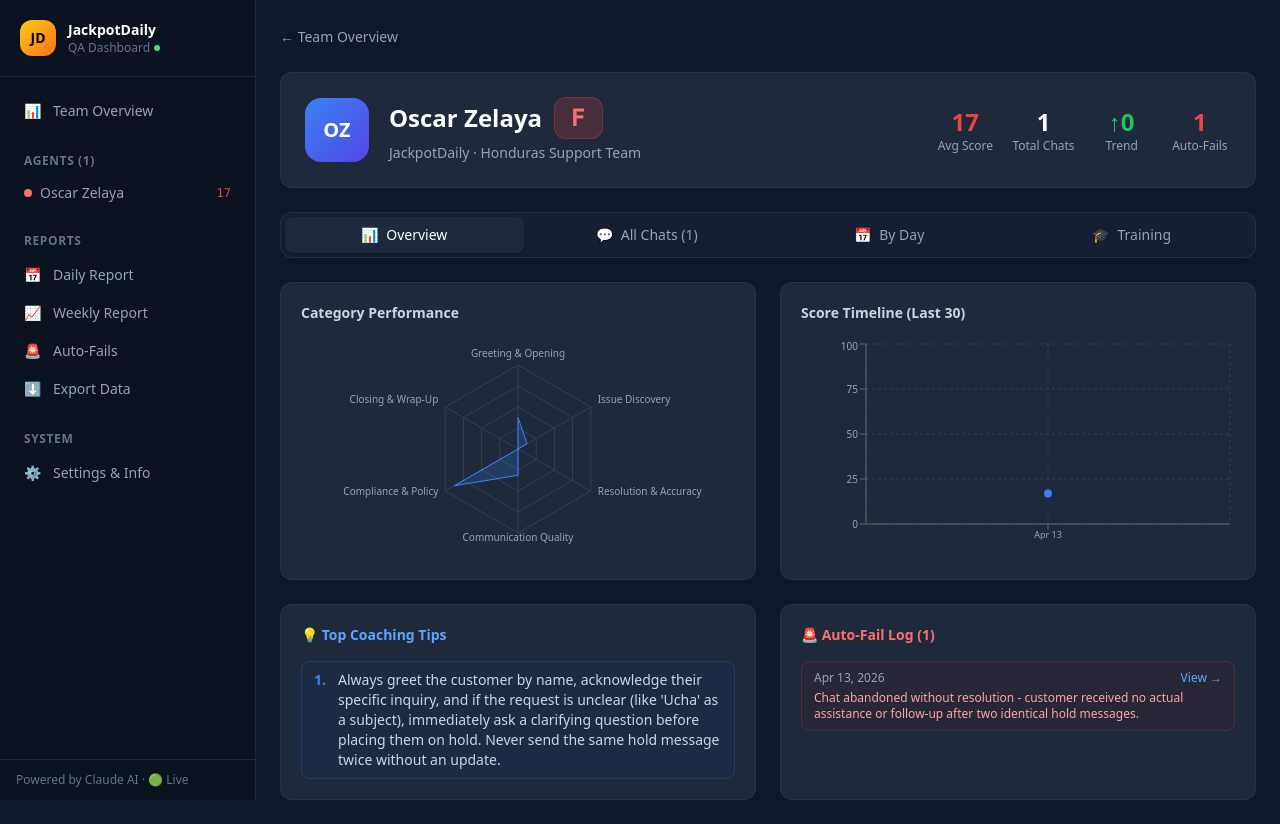
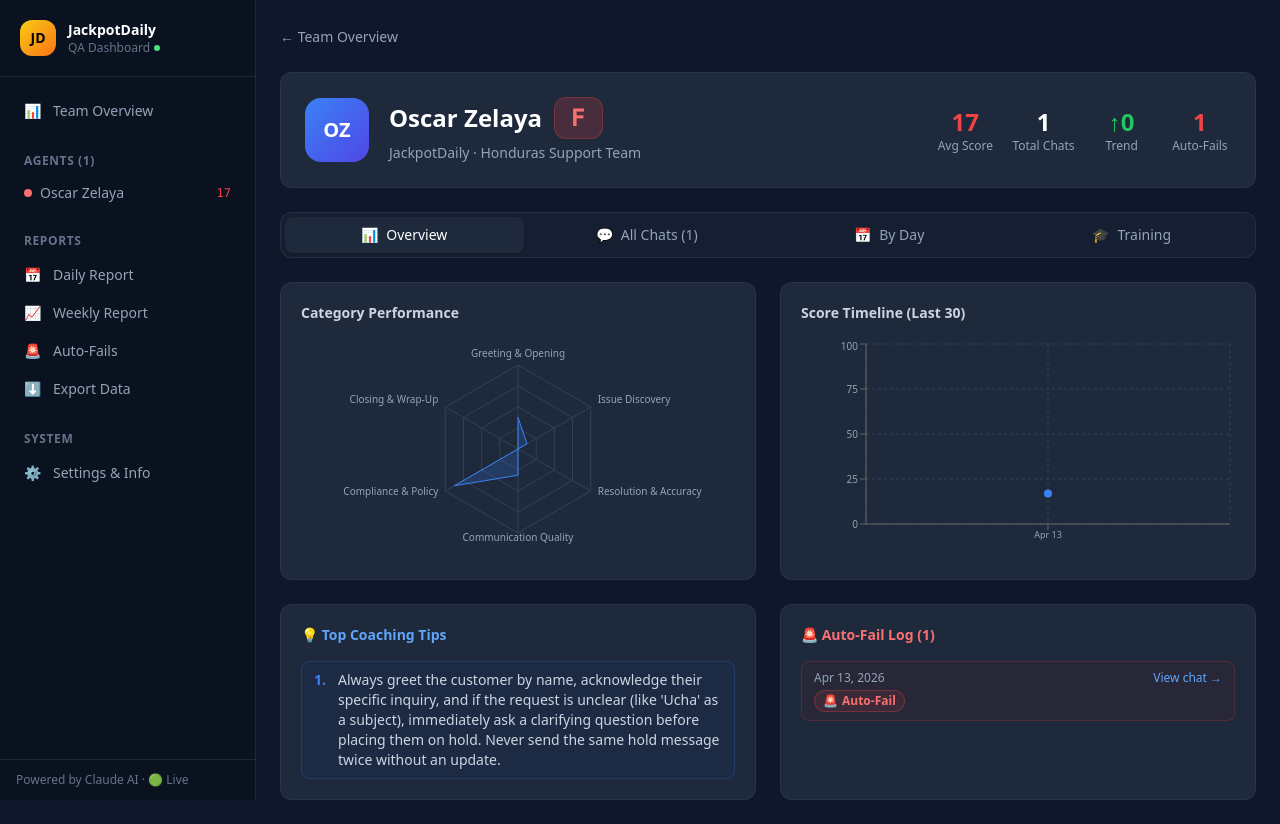
Before and after one commit to AJVGI/QU-Honduras, a Next.js app: page /agent/5806 in a window 1280 px wide. Built offline with nearby package versions, Linux system fonts and the light colour scheme.

Commit message:
feat: deep-linking everywhere — AgentLink, FlagLink, message anchors, scroll-to-message

```diff
--- a/app/agent/[id]/page.tsx
+++ b/app/agent/[id]/page.tsx
@@ -11,6 +11,7 @@ import { getAgent } from '@/lib/dataLoader';
 import { gradeColor, gradeBg, formatDate, formatShortDate } from '@/lib/utils';
 import { CATEGORY_LABELS, CATEGORY_MAX } from '@/lib/types';
 import { GradeBadge } from '@/components/GradeBadge';
+import { FlagLink, ChatJumpLink } from '@/components/FlagLink';
 
 type Tab = 'overview' | 'chats' | 'byday' | 'training';
 
@@ -217,9 +218,16 @@ export default function AgentDetail() {
                     <div key={i} className="bg-red-900/10 border border-red-500/20 rounded-lg px-3 py-2">
                       <div className="flex items-center justify-between mb-1">
                         <span className="text-xs text-slate-400">{formatDate(chat.timestamp)}</span>
-                        <Link href={`/chat/${chat.chat_id}`} className="text-xs text-blue-400 hover:text-blue-300">View →</Link>
+                        <ChatJumpLink chatId={chat.chat_id} label="View chat →" />
                       </div>
-                      <p className="text-xs text-red-300">{chat.auto_fail.reason || 'Auto-fail triggered'}</p>
+                      <div className="flex items-center gap-2 mt-1">
+                        <FlagLink
+                          chatId={chat.chat_id}
+                          type="auto_fail"
+                          reason={chat.auto_fail.reason || 'Auto-fail triggered'}
+                          showLabel
+                        />
+                      </div>
                     </div>
                   ))}
                 </div>
@@ -248,7 +256,7 @@ export default function AgentDetail() {
               <table className="w-full">
                 <thead className="bg-slate-800/50">
                   <tr>
-                    {['Date', 'Chat ID', 'Score', 'Grade', 'Website', 'Auto-Fail', ''].map(h => (
+                    {['Date', 'Chat ID', 'Score', 'Grade', 'Website', 'Flags', ''].map(h => (
                       <th key={h} className="text-left py-3 px-4 text-xs font-semibold text-slate-400 uppercase tracking-wider">{h}</th>
                     ))}
                   </tr>
@@ -261,8 +269,20 @@ export default function AgentDetail() {
                       <td className="py-3 px-4 font-mono font-bold text-sm" style={{ color: gradeColor(chat.grade) }}>{chat.total_score}</td>
                       <td className="py-3 px-4"><GradeBadge grade={chat.grade} /></td>
                       <td className="py-3 px-4 text-xs text-slate-400">{chat.website || '—'}</td>
-                      <td className="py-3 px-4">{chat.auto_fail.triggered ? <span className="text-xs text-red-400">🚨 Yes</span> : <span className="text-xs text-slate-500">—</span>}</td>
-                      <td className="py-3 px-4"><Link href={`/chat/${chat.chat_id}`} className="text-xs text-blue-400 hover:text-blue-300 font-medium">View →</Link></td>
+                      <td className="py-3 px-4">
+                        <div className="flex gap-1 flex-wrap">
+                          {chat.auto_fail.triggered && (
+                            <FlagLink chatId={chat.chat_id} type="auto_fail" reason={chat.auto_fail.reason || undefined} />
+                          )}
+                          {!chat.auto_fail.triggered && chat.grade === 'F' && (
+                            <FlagLink chatId={chat.chat_id} type="poor" reason="Low score" />
+                          )}
+                          {!chat.auto_fail.triggered && (chat.grade === 'D') && (
+                            <FlagLink chatId={chat.chat_id} type="needs_improvement" reason="Needs improvement" />
+                          )}
+                        </div>
+                      </td>
+                      <td className="py-3 px-4"><ChatJumpLink chatId={chat.chat_id} label="View →" /></td>
                     </tr>
                   ))}
                 </tbody>
@@ -313,9 +333,11 @@ export default function AgentDetail() {
                         <span className="text-xs text-slate-500 font-mono">{new Date(chat.timestamp).toLocaleTimeString('en-US', { hour: '2-digit', minute: '2-digit' })}</span>
                         <GradeBadge grade={chat.grade} />
                         <span className="font-mono font-bold text-sm" style={{ color: gradeColor(chat.grade) }}>{chat.total_score}</span>
-                        {chat.auto_fail.triggered && <span className="text-xs text-red-400">🚨</span>}
+                        {chat.auto_fail.triggered && (
+                          <FlagLink chatId={chat.chat_id} type="auto_fail" reason={chat.auto_fail.reason || 'Auto-fail'} />
+                        )}
                         <span className="flex-1 text-xs text-slate-500 truncate">{chat.summary?.substring(0, 80) || '—'}</span>
-                        <Link href={`/chat/${chat.chat_id}`} className="text-xs text-blue-400 hover:text-blue-300 flex-shrink-0">View →</Link>
+                        <ChatJumpLink chatId={chat.chat_id} label="View →" />
                       </div>
                     ))}
                   </div>
--- a/app/page.tsx
+++ b/app/page.tsx
@@ -14,6 +14,8 @@ import { gradeColor, gradeBg, formatShortDate } from '@/lib/utils';
 import { Grade } from '@/lib/types';
 import { StatCard } from '@/components/StatCard';
 import { GradeBadge } from '@/components/GradeBadge';
+import { AgentLink } from '@/components/AgentLink';
+import { FlagLink, ChatJumpLink } from '@/components/FlagLink';
 
 const CATEGORY_LABELS: Record<string, string> = {
   greeting: 'Greeting', issue_discovery: 'Issue Discovery', resolution: 'Resolution',
@@ -285,9 +287,7 @@ export default function TeamOverview() {
                     <tr key={agent.id} className="hover:bg-slate-800/40 transition-colors cursor-pointer group">
                       <td className="py-3 px-4 text-slate-500 text-sm">{i + 1}</td>
                       <td className="py-3 px-4">
-                        <Link href={`/agent/${agent.id}`} className="font-semibold text-white group-hover:text-blue-400 transition-colors">
-                          {agent.name}
-                        </Link>
+                        <AgentLink agentId={agent.id} agentName={agent.name} className="group-hover:text-blue-400" />
                       </td>
                       <td className="py-3 px-4">
                         <div className="flex items-center gap-2">
@@ -331,22 +331,25 @@ export default function TeamOverview() {
                 <div key={i} className="flex items-center gap-4 px-5 py-3 hover:bg-slate-800/30 transition-colors">
                   <GradeBadge grade={chat.grade} />
                   <div className="flex-1 min-w-0">
-                    <div className="flex items-center gap-2">
+                    <div className="flex items-center gap-2 flex-wrap">
                       {chat.agent ? (
-                        <Link href={`/agent/${chat.agent.id}`} className="text-sm font-semibold text-white hover:text-blue-400 transition-colors">
-                          {chat.agent_name}
-                        </Link>
+                        <AgentLink agentId={chat.agent.id} agentName={chat.agent_name} />
                       ) : (
                         <span className="text-sm font-semibold text-white">{chat.agent_name}</span>
                       )}
-                      {chat.auto_fail.triggered && <span className="text-xs text-red-400">🚨 Auto-fail</span>}
+                      {chat.auto_fail.triggered && (
+                        <FlagLink chatId={chat.chat_id} type="auto_fail" reason={chat.auto_fail.reason || 'Auto-fail'} showLabel />
+                      )}
+                      {!chat.auto_fail.triggered && chat.grade === 'F' && (
+                        <FlagLink chatId={chat.chat_id} type="poor" reason="Low score" />
+                      )}
                       {chat.website && <span className="text-xs text-slate-500">{chat.website}</span>}
                     </div>
                     <div className="text-xs text-slate-500">{new Date(chat.timestamp).toLocaleString()}</div>
                   </div>
                   <div className="text-right">
                     <div className="font-mono font-bold text-sm" style={{ color: gradeColor(chat.grade) }}>{chat.total_score}</div>
-                    <Link href={`/chat/${chat.chat_id}`} className="text-xs text-blue-400 hover:text-blue-300">View →</Link>
+                    <ChatJumpLink chatId={chat.chat_id} />
                   </div>
                 </div>
               ))}
--- /dev/null
+++ b/components/AgentLink.tsx
@@ -0,0 +1,37 @@
+'use client';
+import Link from 'next/link';
+import { Grade } from '@/lib/types';
+import { gradeColor } from '@/lib/utils';
+import { GradeBadge } from './GradeBadge';
+
+interface AgentLinkProps {
+  agentId: string;
+  agentName: string;
+  grade?: Grade;
+  avgScore?: number;
+  /** Show inline grade badge */
+  showGrade?: boolean;
+  /** Extra classes */
+  className?: string;
+}
+
+/**
+ * Clickable agent name — links to /agent/[id].
+ * Used everywhere: leaderboards, chat headers, flags, activity feeds.
+ */
+export function AgentLink({ agentId, agentName, grade, avgScore, showGrade, className = '' }: AgentLinkProps) {
+  return (
+    <Link
+      href={`/agent/${agentId}`}
+      className={`inline-flex items-center gap-1.5 font-semibold text-white hover:text-blue-400 transition-colors group ${className}`}
+    >
+      <span className="group-hover:underline underline-offset-2">{agentName}</span>
+      {showGrade && grade && <GradeBadge grade={grade} />}
+      {avgScore !== undefined && (
+        <span className="text-xs font-mono" style={{ color: gradeColor(grade || 'F') }}>
+          {avgScore}
+        </span>
+      )}
+    </Link>
+  );
+}
--- /dev/null
+++ b/components/FlagLink.tsx
@@ -0,0 +1,72 @@
+'use client';
+import Link from 'next/link';
+
+export type FlagType = 'auto_fail' | 'needs_improvement' | 'poor' | 'coaching' | 'issue';
+
+const FLAG_CONFIG: Record<FlagType, { icon: string; label: string; color: string }> = {
+  auto_fail:         { icon: '🚨', label: 'Auto-Fail',       color: 'text-red-400 border-red-500/30 bg-red-500/10' },
+  poor:              { icon: '❌', label: 'Poor',            color: 'text-red-400 border-red-500/20 bg-red-500/10' },
+  needs_improvement: { icon: '⚠️', label: 'Needs Work',      color: 'text-amber-400 border-amber-500/20 bg-amber-500/10' },
+  coaching:          { icon: '💡', label: 'Coaching Tip',    color: 'text-blue-400 border-blue-500/20 bg-blue-500/10' },
+  issue:             { icon: '🔴', label: 'Issue Flagged',   color: 'text-orange-400 border-orange-500/20 bg-orange-500/10' },
+};
+
+interface FlagLinkProps {
+  chatId: string;
+  /** msg_id from message_analysis, e.g. "MSG-03". Links to that anchor in the chat. */
+  msgId?: string;
+  type: FlagType;
+  reason?: string;
+  /** Show inline label */
+  showLabel?: boolean;
+  className?: string;
+}
+
+/**
+ * Clickable flag that links directly to a specific message in a chat transcript.
+ * If msgId is provided, links to /chat/[chatId]#MSG-03
+ * Otherwise links to /chat/[chatId]
+ */
+export function FlagLink({ chatId, msgId, type, reason, showLabel = false, className = '' }: FlagLinkProps) {
+  const cfg = FLAG_CONFIG[type];
+  const href = msgId
+    ? `/chat/${encodeURIComponent(chatId)}#msg-${msgId.toLowerCase().replace(/[^a-z0-9]/g, '-')}`
+    : `/chat/${encodeURIComponent(chatId)}`;
+
+  return (
+    <Link
+      href={href}
+      title={reason || cfg.label}
+      className={`inline-flex items-center gap-1 px-2 py-0.5 rounded-full border text-xs font-semibold transition-opacity hover:opacity-80 ${cfg.color} ${className}`}
+    >
+      <span>{cfg.icon}</span>
+      {showLabel && <span>{cfg.label}</span>}
+      {reason && !showLabel && <span className="max-w-[140px] truncate">{reason}</span>}
+    </Link>
+  );
+}
+
+/**
+ * Inline "View in chat →" link that jumps to a specific message.
+ */
+export function ChatJumpLink({
+  chatId,
+  msgId,
+  label = 'View →',
+  className = '',
+}: {
+  chatId: string;
+  msgId?: string;
+  label?: string;
+  className?: string;
+}) {
+  const href = msgId
+    ? `/chat/${encodeURIComponent(chatId)}#msg-${msgId.toLowerCase().replace(/[^a-z0-9]/g, '-')}`
+    : `/chat/${encodeURIComponent(chatId)}`;
+
+  return (
+    <Link href={href} className={`text-xs text-blue-400 hover:text-blue-300 font-medium ${className}`}>
+      {label}
+    </Link>
+  );
+}
```
Also changed, not shown: app/chat/[id]/page.tsx (+31 -7 lines).
